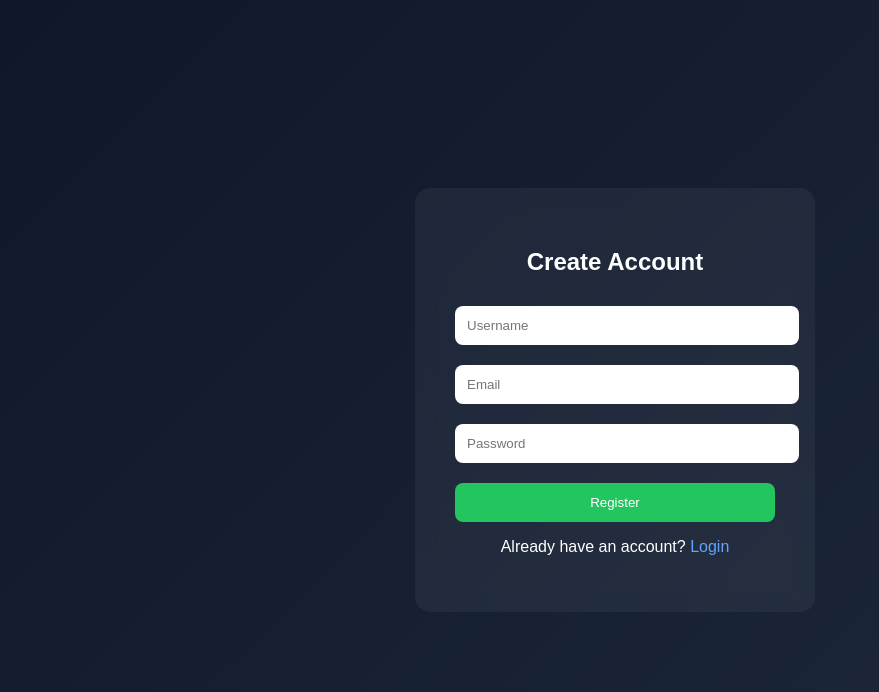
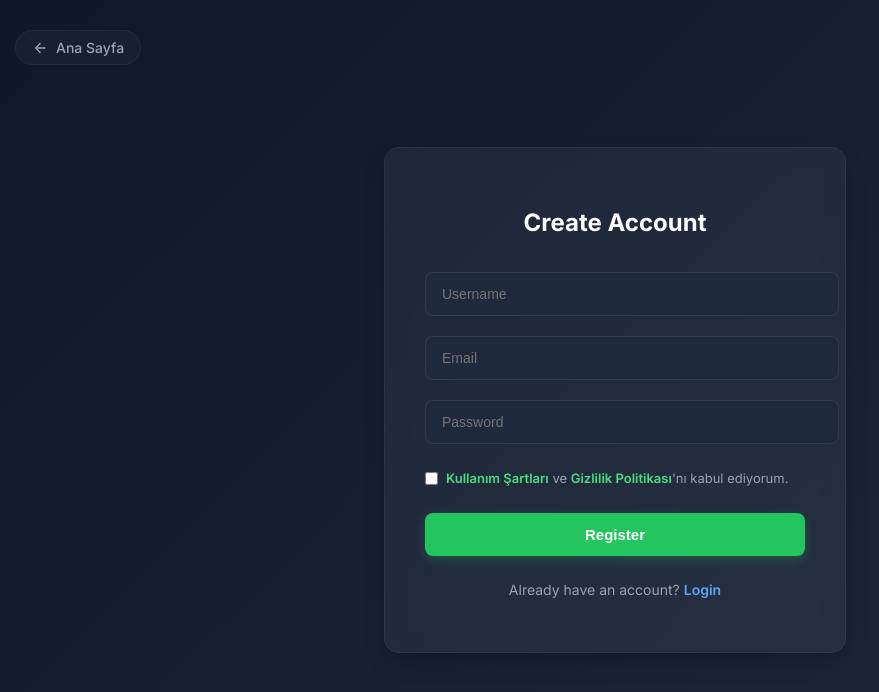
Before and after one commit to moh7720/helper-pro, a website: page views/register.html in a window 1280 px wide. Shown: the whole page, without its empty margins (25-904 px from the left). Drawn offline with Linux system fonts and the light colour scheme.

Commit message:
Update register.html

```diff
--- a/views/register.html
+++ b/views/register.html
@@ -2,78 +2,200 @@
 <html lang="en">
 <head>
     <meta charset="UTF-8">
+    <meta name="viewport" content="width=device-width, initial-scale=1.0">
     <title>Register</title>
 
     <style>
+
+        @import url('https://fonts.googleapis.com/css2?family=Inter:wght@300;400;500;600;700&display=swap');
+
         body {
             margin: 0;
             height: 100vh;
-    font-family: Arial, sans-serif;
+            font-family: 'Inter', Arial, sans-serif;
             background: linear-gradient(135deg, #0f172a, #1e293b);
             display: flex;
             justify-content: center;
             align-items: center;
+            position: relative;
+            overflow: hidden;
+        }
+
+        .back-button {
+            position: absolute;
+            top: 30px;
+            left: 40px;
+            display: flex;
+            align-items: center;
+            gap: 8px;
+            color: #9ca3af;
+            text-decoration: none;
+            font-size: 14px;
+            font-weight: 500;
+            padding: 8px 16px;
+            border-radius: 20px;
+            border: 1px solid rgba(255, 255, 255, 0.05);
+            background-color: rgba(30, 41, 59, 0.5);
+            backdrop-filter: blur(5px);
+            transition: all 0.2s ease;
+            z-index: 10;
+        }
+
+        .back-button:hover {
+            color: #4ade80;
+            border-color: rgba(74, 222, 128, 0.3);
+            background-color: rgba(74, 222, 128, 0.05);
+            transform: translateX(-3px);
+        }
+
+        .back-button svg {
+            width: 16px;
+            height: 16px;
+            fill: currentColor;
         }
 
         .container {
-    background: rgba(255,255,255,0.05);
+            background: rgba(255, 255, 255, 0.05);
             padding: 40px;
             border-radius: 15px;
+            border: 1px solid rgba(255, 255, 255, 0.05);
             backdrop-filter: blur(10px);
-    width: 320px;
+            width: 100%;
+            max-width: 380px;
             text-align: center;
             color: white;
+            z-index: 1;
+            box-shadow: 0 10px 25px -5px rgba(0, 0, 0, 0.3);
         }
 
         h2 {
-    margin-bottom: 20px;
+            margin-bottom: 25px;
+            font-weight: 700;
         }
 
         input {
             width: 100%;
-    padding: 12px;
+            padding: 13px 16px;
             margin: 10px 0;
-    border: none;
+            border: 1px solid rgba(255, 255, 255, 0.08);
             border-radius: 8px;
             outline: none;
+            background-color: #1e293b;
+            color: white;
+            font-size: 14px;
+            transition: all 0.2s ease;
+        }
+
+        input:focus {
+            border-color: #4ade80;
+            box-shadow: 0 0 0 3px rgba(74, 222, 128, 0.15);
+            background-color: #0f172a;
+        }
+
+        .terms-privacy {
+            display: flex;
+            align-items: flex-start;
+            gap: 8px;
+            margin: 15px 0;
+            font-size: 13px;
+            color: #9ca3af;
+            text-align: left;
+            cursor: pointer;
+            line-height: 1.4;
+        }
+
+        .terms-privacy input {
+            width: auto;
+            margin: 3px 0 0 0;
+            cursor: pointer;
+            accent-color: #4ade80;
+        }
+
+        .terms-privacy a {
+            color: #4ade80;
         }
 
         button {
             width: 100%;
-    padding: 12px;
+            padding: 13px;
             border: none;
             border-radius: 8px;
             background: #22c55e;
             color: white;
+            font-size: 15px;
+            font-weight: 600;
             cursor: pointer;
             margin-top: 10px;
-    transition: 0.3s;
+            box-shadow: 0 4px 12px rgba(34, 197, 94, 0.25);
+            transition: all 0.2s ease;
         }
 
         button:hover {
             background: #16a34a;
+            transform: translateY(-1px);
+            box-shadow: 0 6px 16px rgba(34, 197, 94, 0.35);
+        }
+
+        button:active {
+            transform: translateY(0);
+        }
+
+        p {
+            margin-top: 25px;
+            font-size: 14px;
+            color: #9ca3af;
         }
 
         a {
             color: #60a5fa;
             text-decoration: none;
+            font-weight: 600;
+        }
+
+        a:hover {
+            text-decoration: underline;
+        }
+
+        @media (max-width: 640px) {
+            .back-button {
+                top: 20px;
+                left: 20px;
+                padding: 6px 12px;
+                font-size: 13px;
+            }
+            .container {
+                margin: 0 20px;
+                padding: 30px 20px;
+            }
         }
     </style>
-
 </head>
 <body>
+
+    <a href="/" class="back-button">
+        <svg viewBox="0 0 24 24">
+            <path d="M20,11V13H8L13.5,18.5L12.08,19.92L4.16,12L12.08,4.08L13.5,5.5L8,11H20Z"/>
+        </svg>
+        Ana Sayfa
+    </a>
 
     <div class="container">
         <h2>Create Account</h2>
 
         <form action="/register" method="POST">
-    <input  name="username" placeholder="Username" />
-    <input type="email" name="email" placeholder="Email" />
-    <input type="password" name="password" placeholder="Password" />
+            <input name="username" placeholder="Username" required autocomplete="username" />
+            <input type="email" name="email" placeholder="Email" required autocomplete="email" />
+            <input type="password" name="password" placeholder="Password" required />
+
+            <label class="terms-privacy">
+                <input type="checkbox" required>
+                <span><a href="/terms">Kullanım Şartları</a> ve <a href="/privacy">Gizlilik Politikası</a>'nı kabul ediyorum.</span>
+            </label>
+
             <button type="submit">Register</button>
         </form>
 
-    <p>Already have an account? <a href="/login.html">Login</a></p>
+        <p>Already have an account? <a href="/login.htm">Login</a></p>
     </div>
 
 </body>
```
Lines whose indentation alone changed are shown as unchanged.
